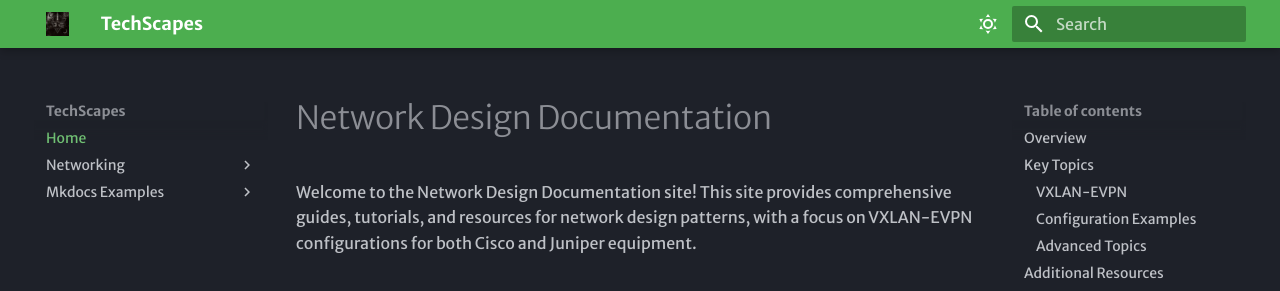
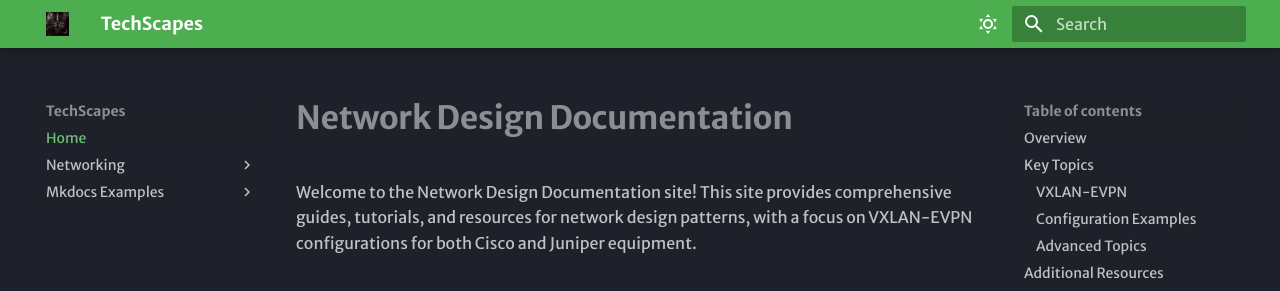
Before and after one commit to wulfitect/mkdocs-site, an MkDocs documentation site: the page built from docs/index.md, in a window 1280 px wide. Shown: the top 291 px of the page. Built offline with MkDocs 1.6.1 and Material for MkDocs 9.7.7, drawn with Linux system fonts in a browser that asks for light colours; some web fonts are replaced.

```diff
--- a/docs/index.md
+++ b/docs/index.md
@@ -1,4 +1,4 @@
-# Network Design Documentation
+# **Network Design Documentation**
 
 Welcome to the Network Design Documentation site! This site provides comprehensive guides, tutorials, and resources for network design patterns, with a focus on VXLAN-EVPN configurations for both Cisco and Juniper equipment.
 
```
